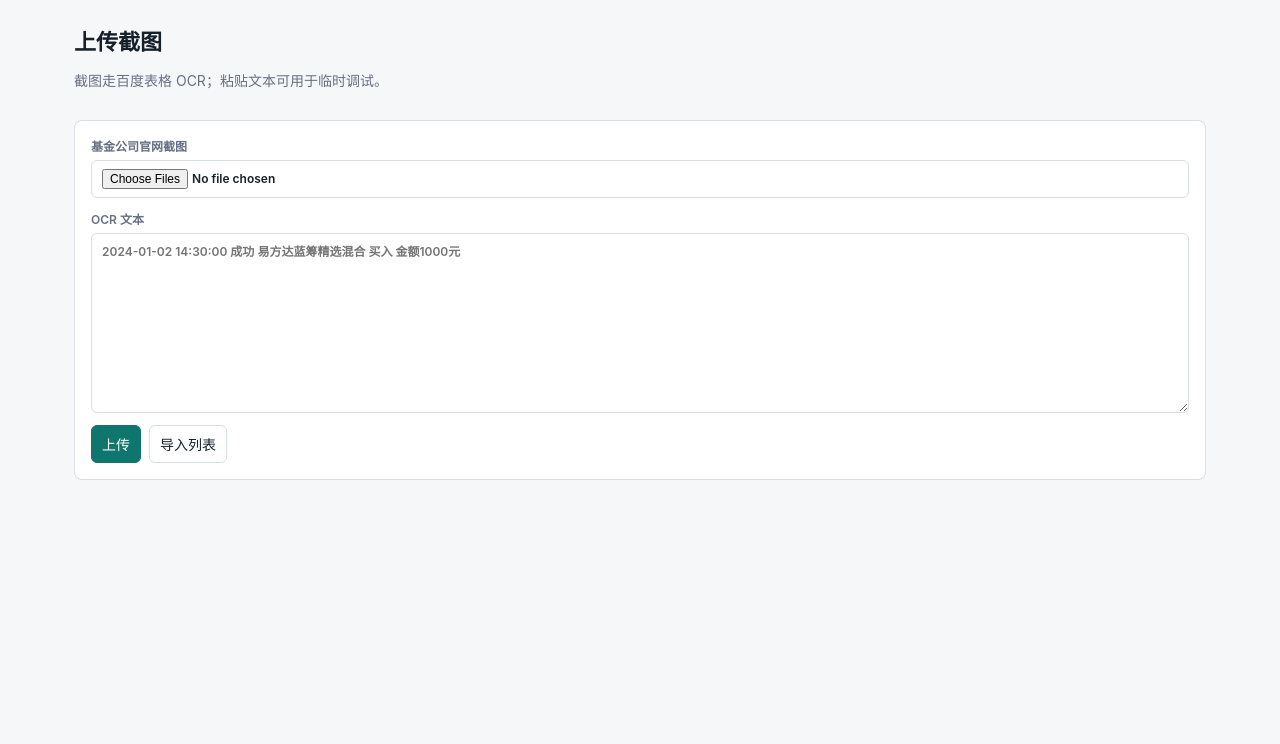
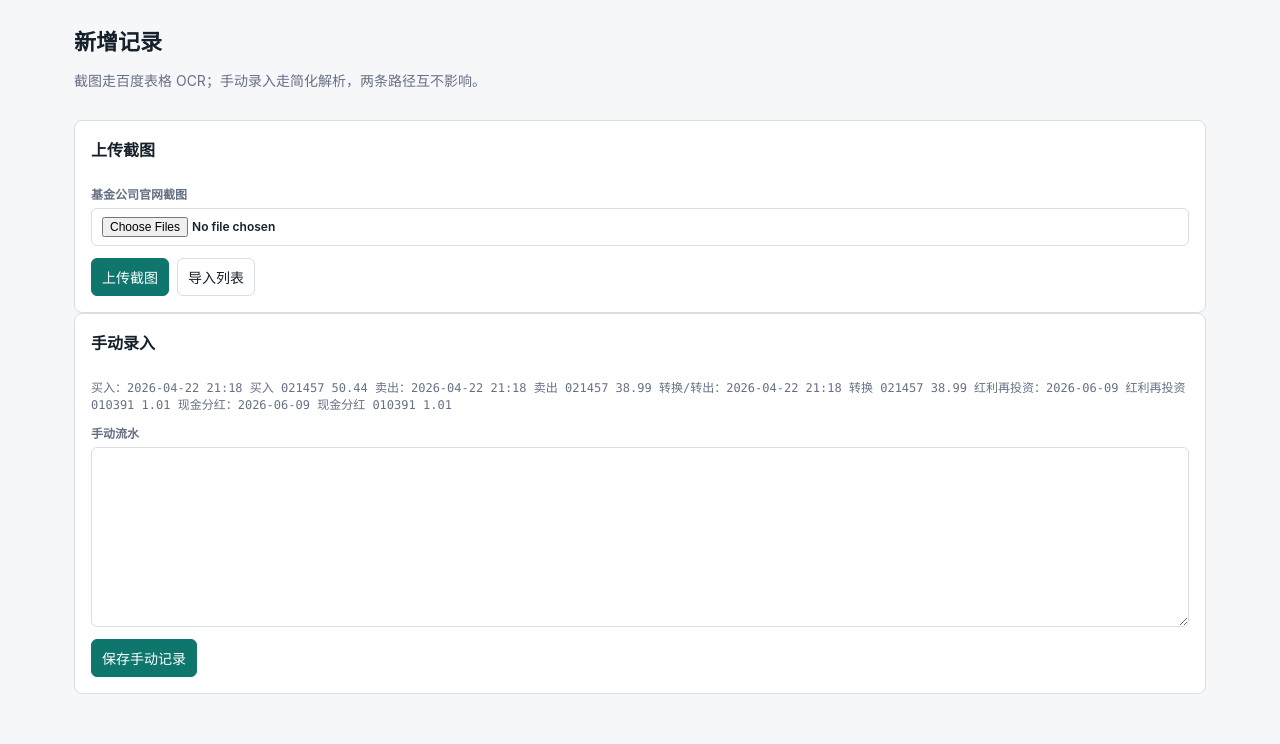
Before and after one commit to XYR-star/fund-ledger, a FastAPI app: page /upload in a window 1280 px wide. Shown: the part 56-800 px from the top of the page. Run offline with FastAPI, Linux system fonts and the light colour scheme; the visitor is signed in with stand-in values (Sample User, id 1); parts of the project's set-up code (start-up, migrations or seed data) failed here and were passed over.

Commit message:
feat: split manual import from screenshot upload

```diff
--- a/app/main.py
+++ b/app/main.py
@@ -242,8 +242,8 @@ async def eaccount_import(
 
 
 @app.get("/upload", response_class=HTMLResponse)
-def upload_page(request: Request, _: str = Depends(require_user)):
-    return templates.TemplateResponse("upload.html", {"request": request})
+def upload_page(request: Request, message: str = "", _: str = Depends(require_user)):
+    return templates.TemplateResponse("upload.html", {"request": request, "message": message})
 
 
 @app.post("/upload")
@@ -263,22 +263,29 @@ def upload_submit(
         doc = save_upload_document(session, upload)
         documents.append(doc)
     if raw_text.strip():
-        doc = ImportDocument(
-            file_name="粘贴文本",
-            source_hash=_hash_content(raw_text.encode()),
-            ocr_text=raw_text,
-            status=ImportStatus.ocr_done,
-        )
-        session.add(doc)
-        session.flush()
-        save_ocr_rows(session, doc, [[line] for line in raw_text.splitlines() if line.strip()])
-        parse_document_candidates(session, doc.id)
-        documents.append(doc)
+        doc = create_manual_import_document(session, raw_text)
+        if doc:
+            documents.append(doc)
     session.commit()
     if len(documents) == 1:
         session.refresh(documents[0])
         return redirect(f"/imports/{documents[0].id}")
     return redirect(f"/imports?message=已上传 {len(documents)} 个导入")
+
+
+@app.post("/manual-import")
+def manual_import_submit(
+    manual_text: str = Form(""),
+    _: str = Depends(require_user),
+    session: Session = Depends(get_session),
+):
+    ensure_data_dirs()
+    doc = create_manual_import_document(session, manual_text)
+    if not doc:
+        return redirect("/upload?message=请输入手动流水")
+    session.commit()
+    session.refresh(doc)
+    return redirect(f"/imports/{doc.id}")
 
 
 @app.post("/upload/single")
@@ -1430,6 +1437,23 @@ def save_upload_document(session: Session, upload: UploadFile) -> ImportDocument
         status=ImportStatus.uploaded,
     )
     session.add(doc)
+    return doc
+
+
+def create_manual_import_document(session: Session, text: str) -> ImportDocument | None:
+    normalized = text.strip()
+    if not normalized:
+        return None
+    doc = ImportDocument(
+        file_name="手动录入",
+        source_hash=_hash_content(normalized.encode()),
+        ocr_text=normalized,
+        status=ImportStatus.ocr_done,
+    )
+    session.add(doc)
+    session.flush()
+    save_ocr_rows(session, doc, [[line] for line in normalized.splitlines() if line.strip()])
+    parse_document_candidates(session, doc.id)
     return doc
 
 
--- a/app/templates/upload.html
+++ b/app/templates/upload.html
@@ -3,21 +3,21 @@
 {% block content %}
 <div class="page-title">
   <div>
-    <h1>上传截图</h1>
-    <p class="muted">截图走百度表格 OCR；粘贴文本可用于临时调试。</p>
+    <h1>新增记录</h1>
+    <p class="muted">截图走百度表格 OCR；手动录入走简化解析，两条路径互不影响。</p>
   </div>
 </div>
 
+{% if message %}<section class="panel">{{ message }}</section>{% endif %}
+
 <section class="panel stack">
+  <h2>上传截图</h2>
   <form id="upload-form" class="stack" method="post" action="/upload" enctype="multipart/form-data">
     <label>基金公司官网截图
       <input id="file-input" type="file" name="files" accept="image/*" multiple>
     </label>
-    <label>OCR 文本
-      <textarea name="raw_text" placeholder="2024-01-02 14:30:00 成功 易方达蓝筹精选混合 买入 金额1000元"></textarea>
-    </label>
     <div class="actions">
-      <button class="btn primary" type="submit">上传</button>
+      <button class="btn primary" type="submit">上传截图</button>
       <a class="btn" href="/imports">导入列表</a>
     </div>
   </form>
@@ -30,6 +30,26 @@
     <div id="upload-progress-log" class="sample"></div>
   </div>
 </section>
+
+<section class="panel stack">
+  <h2>手动录入</h2>
+  <div class="sample">
+买入：2026-04-22 21:18 买入 021457 50.44
+卖出：2026-04-22 21:18 卖出 021457 38.99
+转换/转出：2026-04-22 21:18 转换 021457 38.99
+红利再投资：2026-06-09 红利再投资 010391 1.01
+现金分红：2026-06-09 现金分红 010391 1.01
+  </div>
+  <form class="stack" method="post" action="/manual-import">
+    <label>手动流水
+      <textarea name="manual_text"></textarea>
+    </label>
+    <div class="actions">
+      <button class="btn primary" type="submit">保存手动记录</button>
+    </div>
+  </form>
+</section>
+
 <script>
   (() => {
     const form = document.querySelector("#upload-form");
@@ -42,8 +62,7 @@
 
     form?.addEventListener("submit", async (event) => {
       const files = Array.from(input?.files || []);
-      const rawText = form.querySelector("textarea[name='raw_text']")?.value?.trim();
-      if (rawText || files.length <= 1) return;
+      if (files.length <= 1) return;
       event.preventDefault();
       box.classList.remove("hidden");
       form.querySelector("button[type='submit']").disabled = true;
```
Also changed, not shown: tests/test_app.py (+15 -2 lines).
